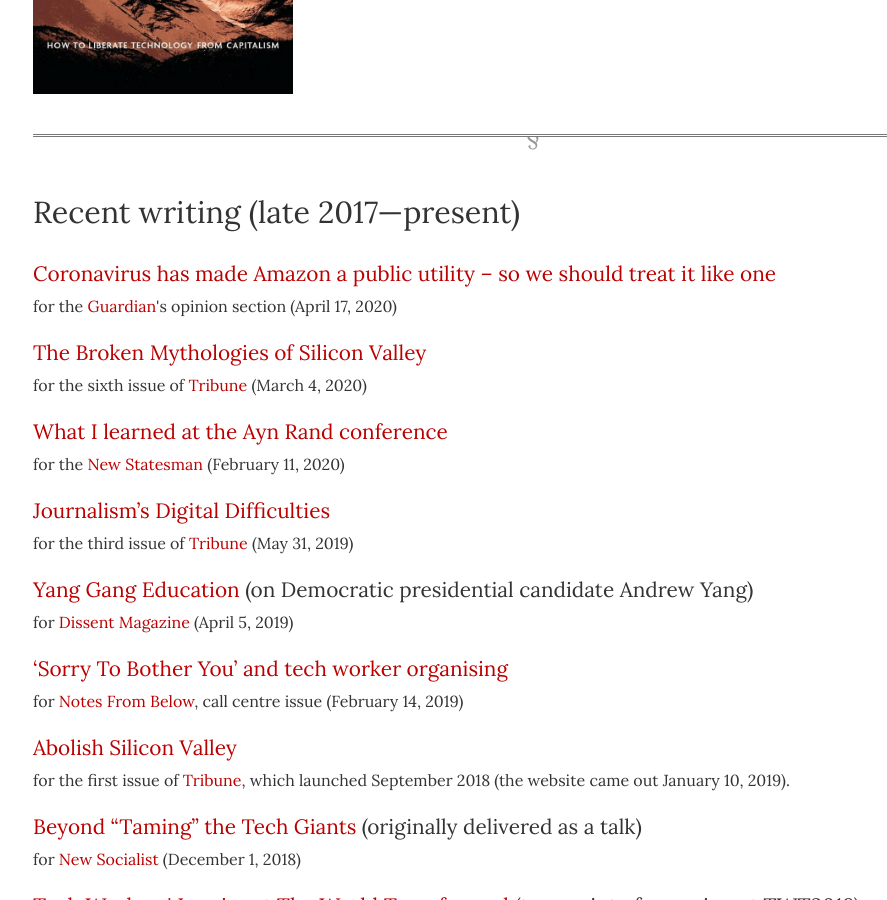
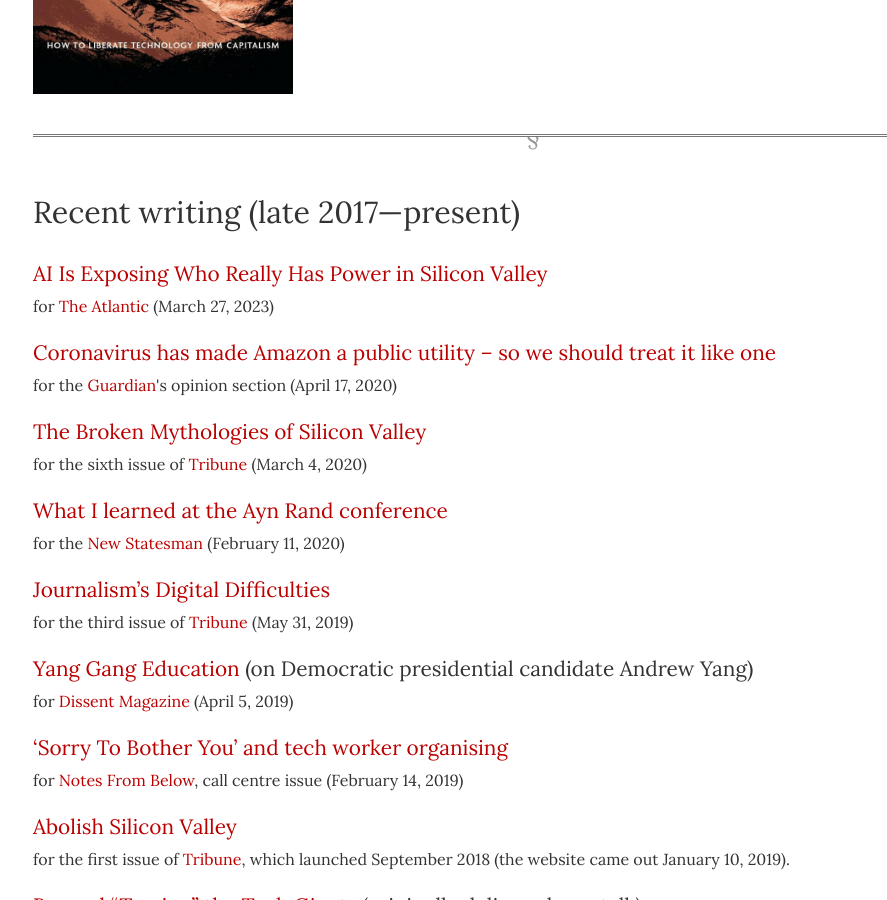
Before and after one commit to dellsystem/dellsystem.github.io, a Jekyll site: the page built from writing.md, in a window 1280 px wide and 900 px high, scrolled down 584 px. Shown: the whole window, without its empty margins (107-994 px from the left). Built offline with Jekyll 4.4.1, drawn with Linux system fonts in a browser that asks for light colours; nearby versions of some CDN libraries.

Commit message:
Add Atlantic article to recent writing list
Is that really the only piece I've published in the last 3 years? Lol

```diff
--- a/_includes/recent.html
+++ b/_includes/recent.html
@@ -2,6 +2,14 @@
 
 <dl class="vertical">
 
+<dt>
+    <a href="https://www.theatlantic.com/technology/archive/2023/03/open-ai-products-labor-profit/673527/">
+        AI Is Exposing Who Really Has Power in Silicon Valley
+    </a>
+</dt>
+<dd>
+    for <a href="https://www.theatlantic.com/">The Atlantic</a> (March 27, 2023)
+</dd>
 <dt>
     <a href="https://www.theguardian.com/commentisfree/2020/apr/17/amazon-coronavirus-public-utility-workers">
         Coronavirus has made Amazon a public utility – so we should treat it like one
```
